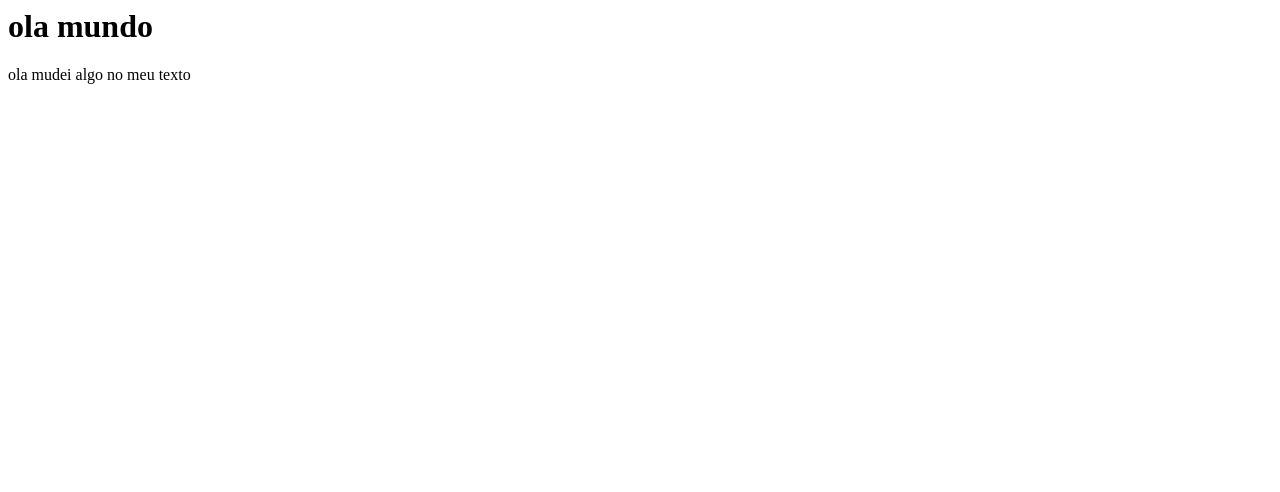
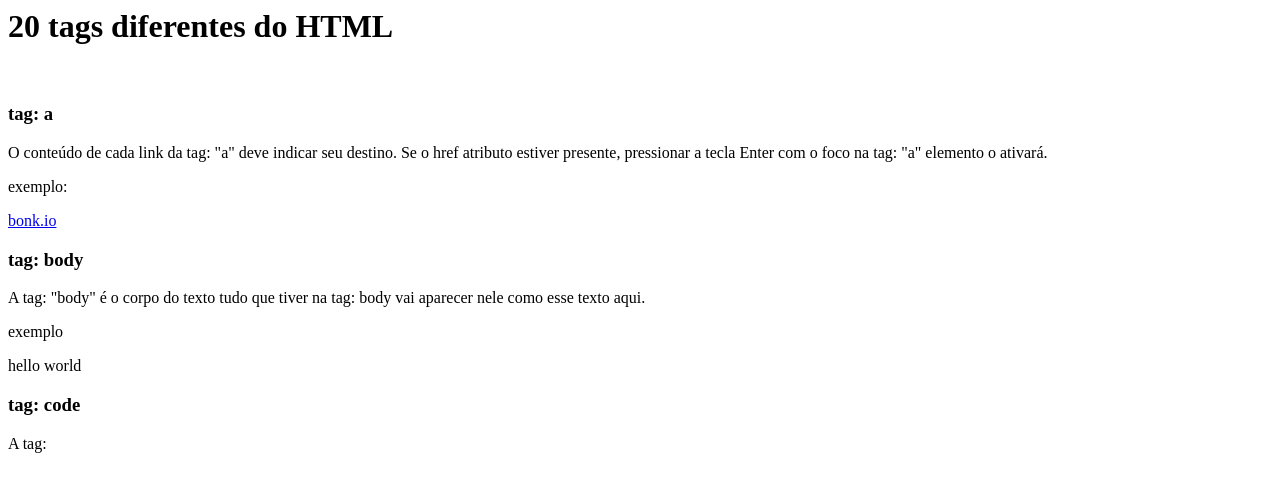
Before and after one commit to danielfalves-angel/aula-1, a plain HTML site: page index.html in a window 1280 px wide. Drawn offline with Linux system fonts and the light colour scheme.

Commit message:
20 tag - a continuar

```diff
--- a/index.html
+++ b/index.html
@@ -2,10 +2,20 @@
 <head>
     <meta charset="UTF-8">
     <meta name="viewport" content="width=device-width, initial-scale=1.0">
-    <title>meu primeiro site</title>
+    <title>20 tags diferentes do HTML</title>
 </head>
 <body>
-<h1>ola mundo</h1>
-<p>ola mudei algo no meu texto </p>
+<h1>20 tags diferentes do HTML</h1>
+<br>
+<h3>tag: a</h3>
+<p>O conteúdo de cada link da tag: "a" deve indicar seu destino. Se o href atributo estiver presente, pressionar a tecla Enter com o foco na tag: "a" elemento o ativará.</p>
+<p>exemplo:</p><a href="https://bonk.io/">bonk.io</a>
+<h3>tag: body</h3>
+<p>A tag: "body" é o corpo do texto tudo que tiver na tag: body vai aparecer nele como esse texto aqui.</p>
+<p>exemplo</p>
+<p>hello world</p>
+<h3>tag: code</h3>
+<p>A tag: </p>
+
 </body>
 </html>
```
